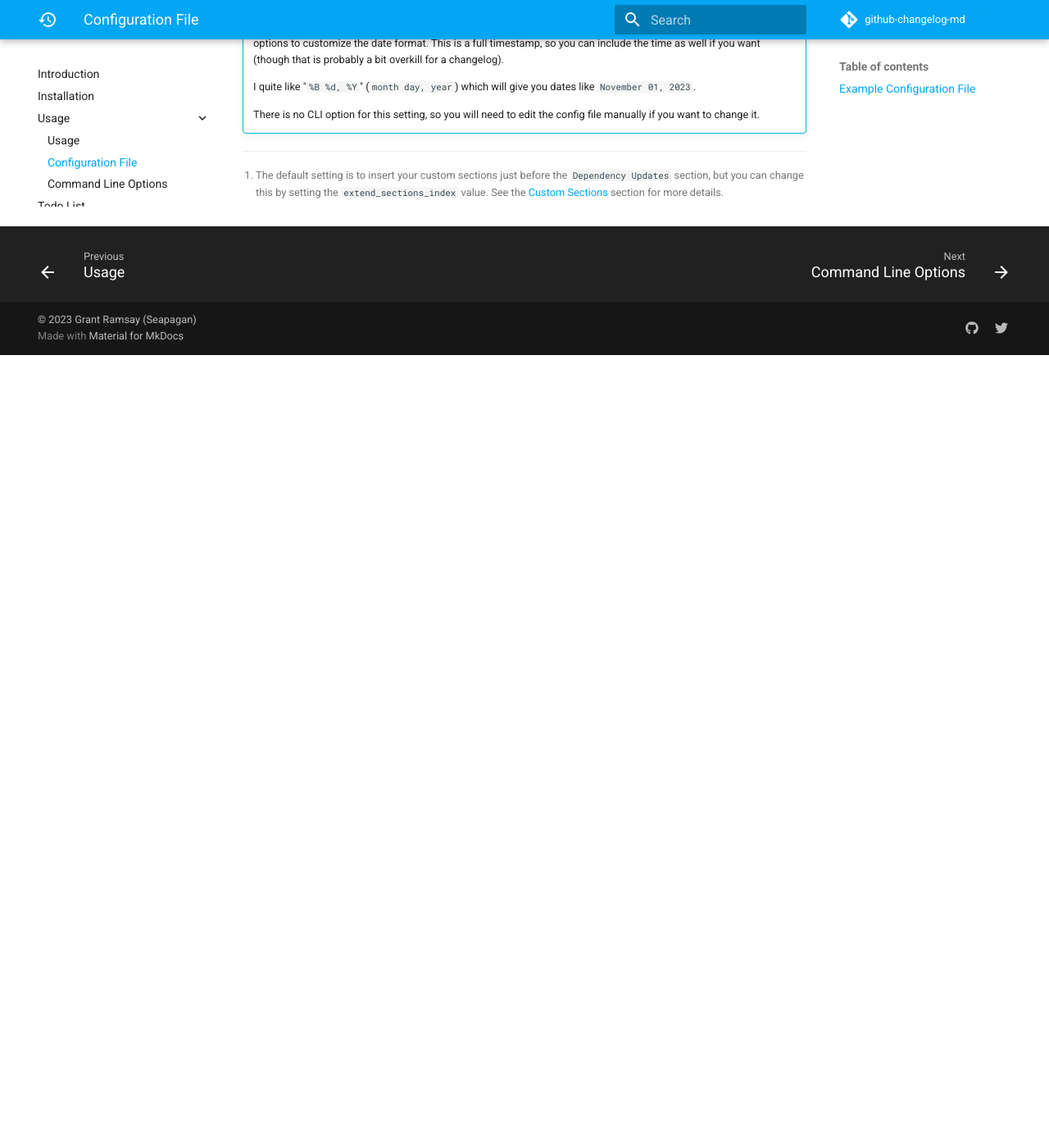
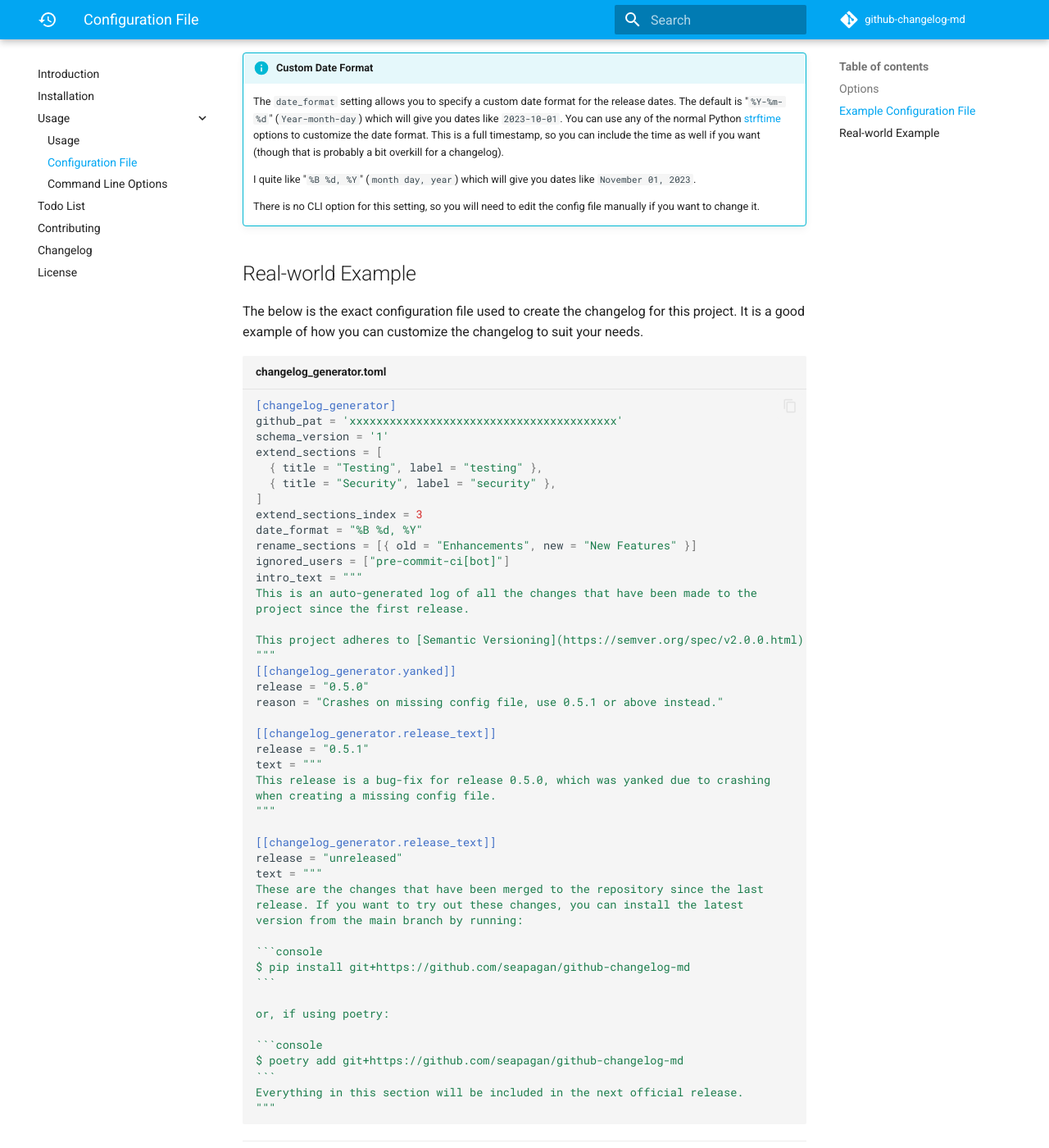
Before and after one commit to seapagan/github-changelog-md, an MkDocs documentation site: the page built from docs/usage/config_file.md, in a window 1280 px wide and 1400 px high, scrolled down 2694 px. Shown: the whole window at 82% size. Built offline with MkDocs 1.6.1 and Material for MkDocs 9.7.7, drawn with Linux system fonts in a browser that asks for light colours; emoji names are drawn with the system emoji font; comment, search, counter and statistics services are not loaded; before the commit the page ends 3127 px from its top, so only the background shows below that; some of the changed text lies outside the part shown.

Commit message:
docs: add real example config file
Signed-off-by: Grant Ramsay <seapagan@gmail.com>

`````diff
--- a/docs/usage/config_file.md
+++ b/docs/usage/config_file.md
@@ -17,6 +17,8 @@ section, and any other sections will be ignored.
     As already mentioned, the config file contains your GitHub PAT, so you
     should **NOT** commit this file to your repository. Add it to your
     `.gitignore` file to prevent it being committed.
+
+## Options
 
 Current available options are:
 
@@ -60,6 +62,8 @@ Current available options are:
     updating the config file to an official newer version.
 
 ## Example Configuration File
+
+This is a faked up example of a config file with many of the settings.
 
 ```toml hl_lines="1" title="changelog_generator.toml"
 github_pat = "1234567890" # (1)!
@@ -134,3 +138,58 @@ values specified on the command line).
     `Dependency Updates` section, but you can change this by setting the
     `extend_sections_index` value. See the
     [Custom Sections](usage.md#custom-sections) section for more details.
+
+## Real-world Example
+
+The below is the exact configuration file used to create the changelog for this
+project. It is a good example of how you can customize the changelog to suit
+your needs.
+
+````toml title="changelog_generator.toml"
+[changelog_generator]
+github_pat = 'xxxxxxxxxxxxxxxxxxxxxxxxxxxxxxxxxxxxxxxx'
+schema_version = '1'
+extend_sections = [
+  { title = "Testing", label = "testing" },
+  { title = "Security", label = "security" },
+]
+extend_sections_index = 3
+date_format = "%B %d, %Y"
+rename_sections = [{ old = "Enhancements", new = "New Features" }]
+ignored_users = ["pre-commit-ci[bot]"]
+intro_text = """
+This is an auto-generated log of all the changes that have been made to the
+project since the first release.
+
+This project adheres to [Semantic Versioning](https://semver.org/spec/v2.0.0.html).
+"""
+[[changelog_generator.yanked]]
+release = "0.5.0"
+reason = "Crashes on missing config file, use 0.5.1 or above instead."
+
+[[changelog_generator.release_text]]
+release = "0.5.1"
+text = """
+This release is a bug-fix for release 0.5.0, which was yanked due to crashing
+when creating a missing config file.
+"""
+
+[[changelog_generator.release_text]]
+release = "unreleased"
+text = """
+These are the changes that have been merged to the repository since the last
+release. If you want to try out these changes, you can install the latest
+version from the main branch by running:
+
+```console
+$ pip install git+https://github.com/seapagan/github-changelog-md
+```
+
+or, if using poetry:
+
+```console
+$ poetry add git+https://github.com/seapagan/github-changelog-md
+```
+Everything in this section will be included in the next official release.
+"""
+````
--- a/mkdocs.yml
+++ b/mkdocs.yml
@@ -50,7 +50,6 @@ markdown_extensions:
   - pymdownx.superfences
   - md_in_html
   - pymdownx.highlight:
-      linenums: false
       auto_title: false
   - attr_list
   - tables
@@ -68,7 +67,7 @@ nav:
       - Usage: usage/usage.md
       - "Configuration File": usage/config_file.md
       - "Command Line Options": usage/cli_options.md
-  - Todo List: todo_list.md
+  - Todo List: todo.md
   - Contributing: contributing.md
   - Changelog: changelog.md
   - License: license.md
`````
Also changed, not shown: docs/todo.md (renamed from docs/todo_list.md).
